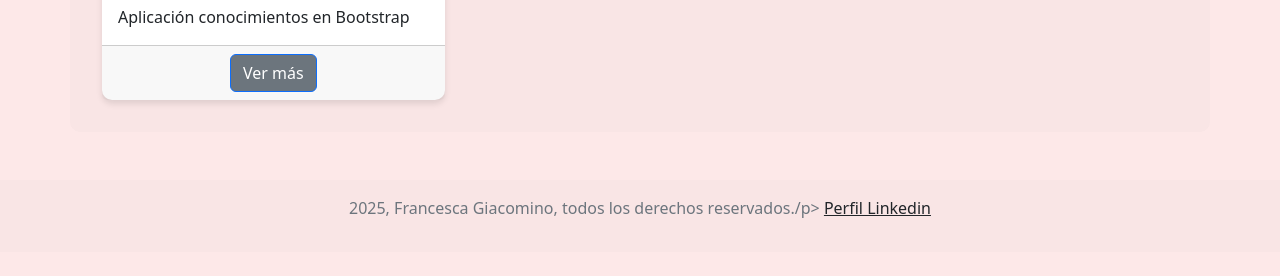
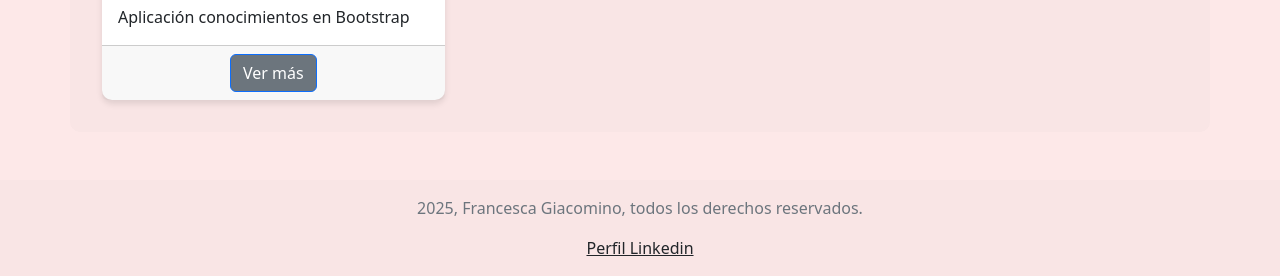
Before and after one commit to diazlilloariel/pruevacv, a plain HTML site: page docs/index.html in a window 1280 px wide. Shown: the part 1886-2162 px from the top of the page. Before the commit the page ends 2138 px from the top, so only its background shows below. Drawn offline with nearby package versions, Linux system fonts and the light colour scheme.

Commit message:
solucionando cierre de etiqueta p

```diff
--- a/docs/index.html
+++ b/docs/index.html
@@ -136,7 +136,7 @@
 
     <!-- Footer -->
     <footer class="text-center py-3">
-        <p>2025, Francesca Giacomino, todos los derechos reservados./p>
+        <p>2025, Francesca Giacomino, todos los derechos reservados.</p>
         <a href="https://www.linkedin.com/in/francesca-giacomino-6a5a36173/" target="_blank" class="text-dark">Perfil Linkedin</a>
     </footer>
 
```
